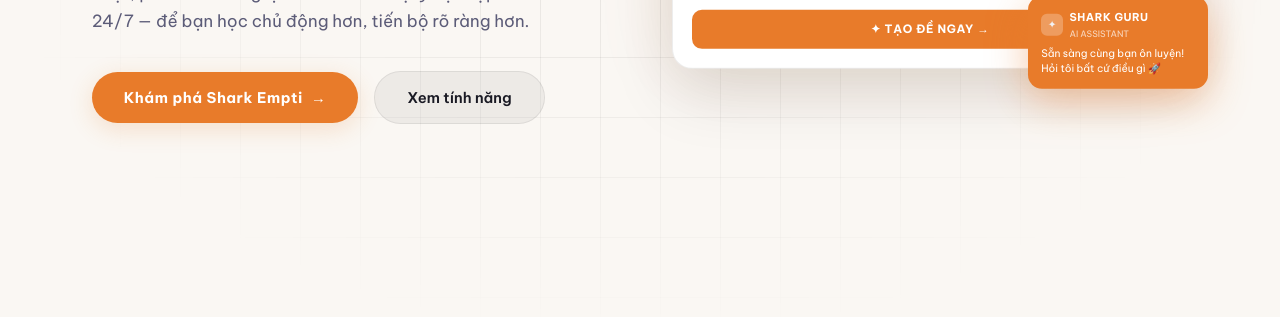
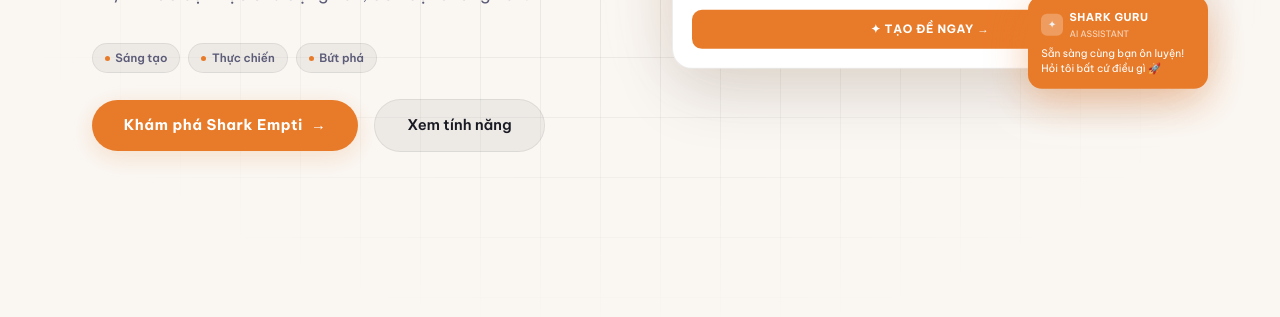
Before and after one commit to Bach-Xuan/Shark-Empti-Portfolio, a plain HTML site: page index.html in a window 1280 px wide. Shown: the part 483-800 px from the top of the page. Drawn offline with nearby package versions, Linux system fonts and the light colour scheme; a web font is replaced by a local one.

Commit message:
Add hero feature tags and improve input placeholder formatting

```diff
--- a/index.html
+++ b/index.html
@@ -3066,6 +3066,14 @@
             Nền tảng học tập thông minh kết hợp AI tạo đề linh hoạt, phân tích năng lực cá nhân và trợ lý học tập 24/7 —
             để bạn học chủ động hơn, tiến bộ rõ ràng hơn.
           </p>
+          <div class="hero-feature-tags reveal d3">
+            <span class="hero-ftag"><span class="ftag-dot"></span><span data-vi="Sáng tạo" data-en="Creativity">Sáng
+                tạo</span></span>
+            <span class="hero-ftag"><span class="ftag-dot"></span><span data-vi="Thực chiến"
+                data-en="Practical Application">Thực chiến</span></span>
+            <span class="hero-ftag"><span class="ftag-dot"></span><span data-vi="Bứt phá" data-en="Breakthrough">Bứt
+                phá</span></span>
+          </div>
           <div class="hero-actions reveal d4">
             <a href="https://shark-empti.vercel.app" target="_blank" class="btn-primary">
               <span data-vi="Khám phá Shark Empti" data-en="Explore Shark Empti">Khám phá Shark Empti</span> →
@@ -3437,7 +3445,8 @@
               <div class="qb-field full">
                 <label>⊙ <span data-vi="CHỦ ĐỀ / BÀI HỌC *" data-en="TOPIC / LESSON *">CHỦ ĐỀ / BÀI HỌC *</span></label>
                 <div class="qb-input-wrapper">
-                  <input class="qb-input" type="text" data-placeholder-vi="VD: Đạo hàm, Tích phân, 3 định luật Newton, Phản ứng oxi hóa-khử,..."
+                  <input class="qb-input" type="text"
+                    data-placeholder-vi="VD: Đạo hàm, Tích phân, 3 định luật Newton, Phản ứng oxi hóa-khử,..."
                     data-placeholder-en="E.g.: Derivative, Integral, Newton's Laws of Motion, Redox Reaction,..."
                     placeholder="VD: Đạo hàm, Tích phân, 3 định luật Newton, Phản ứng oxi hóa-khử,..." />
                 </div>
```
